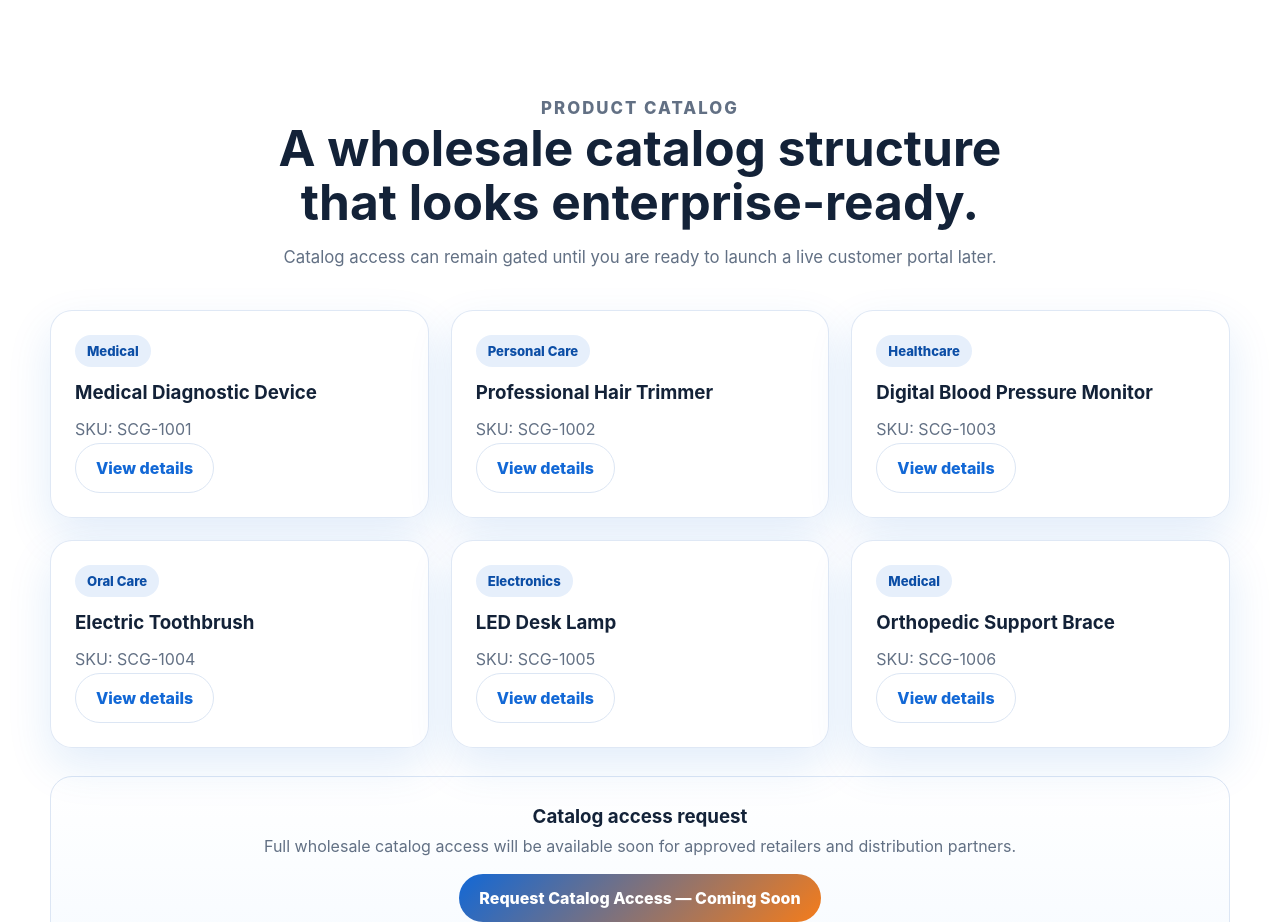
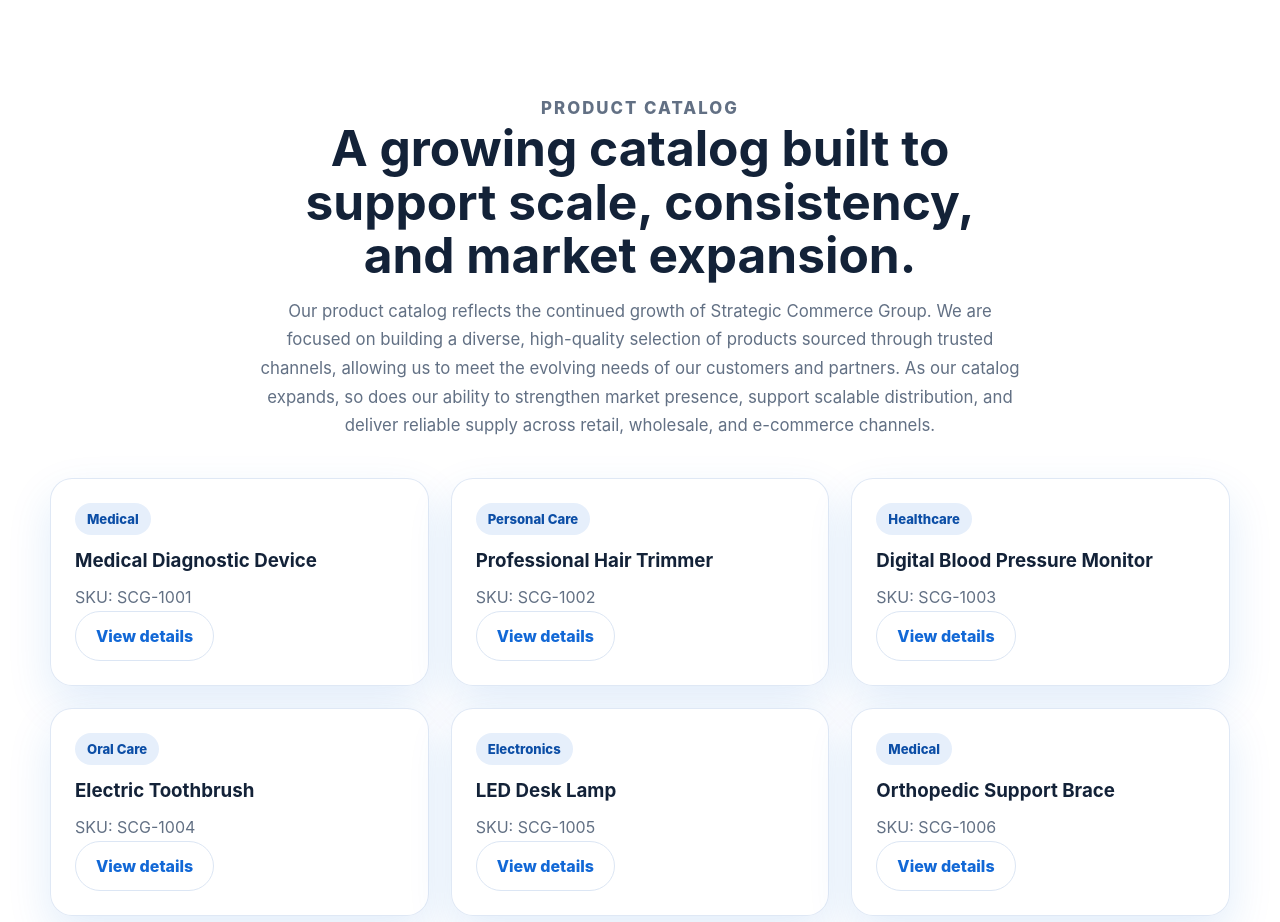
Before and after one commit to larryfelix66/strategic-commerce-group-site, a React (Vite) app: page / in a window 1280 px wide. Shown: the part 4880-5802 px from the top of the page. Built offline with nearby package versions, Linux system fonts and the light colour scheme.

Commit message:
Update App.jsx

```diff
--- a/src/App.jsx
+++ b/src/App.jsx
@@ -266,10 +266,10 @@ return (
         <section className="section section-white" id="catalog">
           <div className="container">
             <SectionHeading
-              eyebrow="Product catalog"
-              title="A wholesale catalog structure that looks enterprise-ready."
-              text="Catalog access can remain gated until you are ready to launch a live customer portal later."
-            />
+  eyebrow="Product catalog"
+  title="A growing catalog built to support scale, consistency, and market expansion."
+  text="Our product catalog reflects the continued growth of Strategic Commerce Group. We are focused on building a diverse, high-quality selection of products sourced through trusted channels, allowing us to meet the evolving needs of our customers and partners. As our catalog expands, so does our ability to strengthen market presence, support scalable distribution, and deliver reliable supply across retail, wholesale, and e-commerce channels."
+/>
             <div className="catalog-grid">
               {catalogItems.map((item) => (
                 <div className="catalog-card" key={item.sku}>
```
